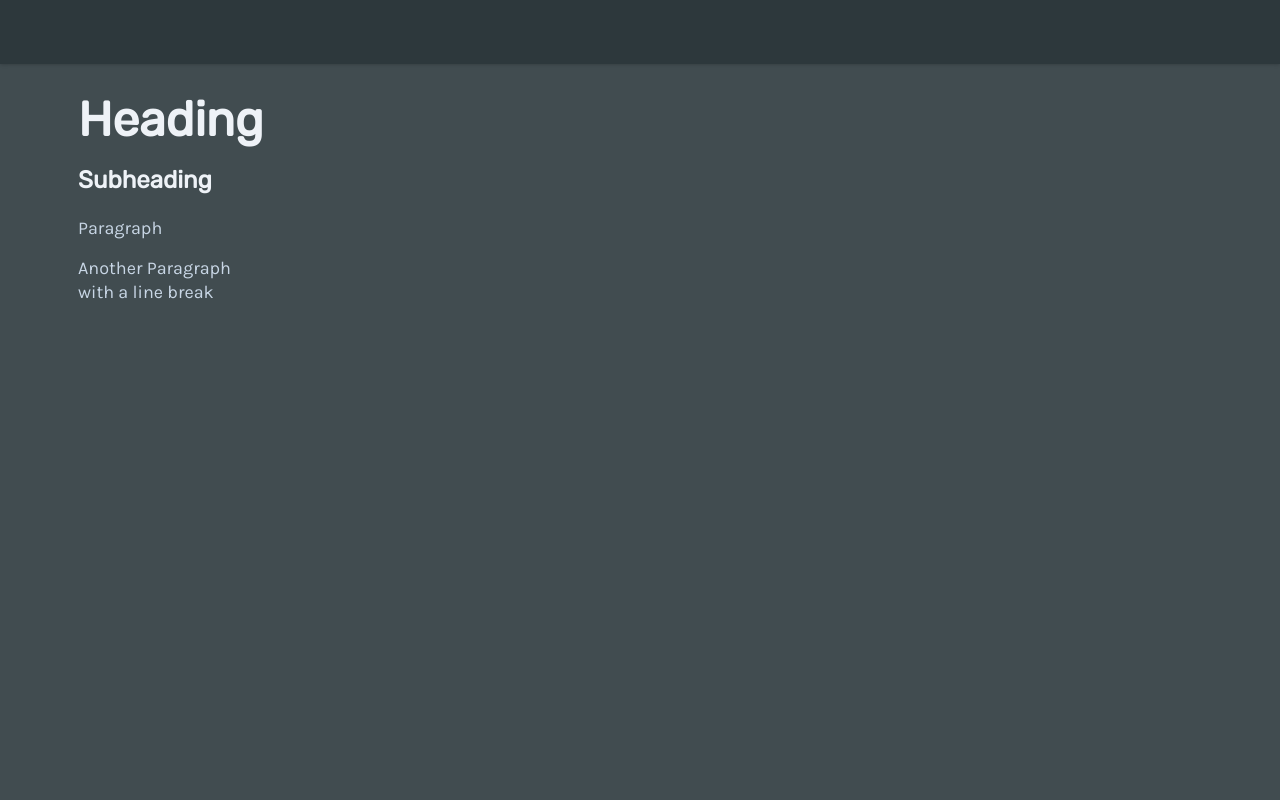
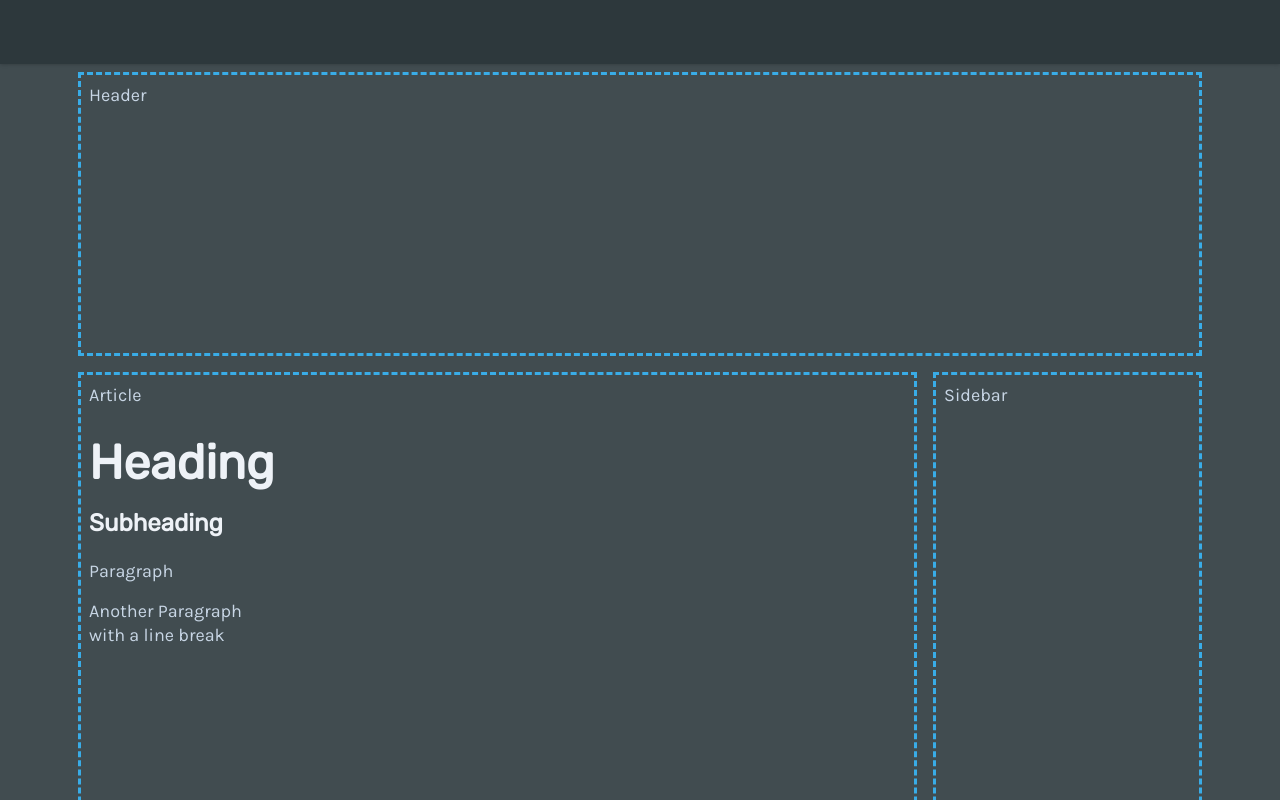
Before and after one commit to orjanbp/react-functional, a React (Create React App) app: page / in a window 1280 px wide. Shown: the top 800 px of the page. Built offline with nearby package versions, Linux system fonts and the light colour scheme.

Commit message:
refactor: add Outline, rename page to Flexbox

```diff
--- a/src/App.js
+++ b/src/App.js
@@ -1,13 +1,13 @@
 import React from 'react'
 
 import Header from './components/header'
-import PageIndex from './pages/index'
+import PageFlexbox from './pages/Flexbox'
 
 function App() {
   return (
     <>
       <Header />
-      <PageIndex />
+      <PageFlexbox />
     </>
   );
 }
--- a/src/components/column.js
+++ b/src/components/column.js
@@ -7,7 +7,7 @@ const Column = styled.div`
     };
     box-sizing: border-box;
     flex-shrink: 0;
-    padding: 0px 8px;
+    padding: 8px;
 `
 
 export default Column
--- /dev/null
+++ b/src/components/outline.js
@@ -0,0 +1,11 @@
+import styled from 'styled-components'
+
+const Outline = styled.div`
+  border: 3px dashed #39ace7;
+  width: 100%;
+  height: 100%;
+  padding: 8px;
+  box-sizing: border-box;
+`
+
+export default Outline
--- /dev/null
+++ b/src/pages/Flexbox.js
@@ -0,0 +1,39 @@
+import React from 'react'
+
+import Page from '../components/page'
+import Text from '../components/text'
+import Column from '../components/column'
+import Outline from '../components/outline'
+
+const PageFlexbox = () => (
+  <Page>
+    <Column col="12" area="a" style={{ height: 300 }}>
+      <Outline>
+        <Text.p>Header</Text.p>
+      </Outline>
+    </Column>
+    <Column col="9" style={{}}>
+      <Outline>
+        <Text.p>Article</Text.p>
+        <Text.h1>Heading</Text.h1>
+        <Text.h2>Subheading</Text.h2>
+        <Text.p>Paragraph</Text.p>
+        <Text.p>
+          Another Paragraph <br /> with a line break
+        </Text.p>
+      </Outline>
+    </Column>
+    <Column col="3" style={{ minHeight: 600 }}>
+      <Outline>
+        <Text.p>Sidebar</Text.p>
+      </Outline>
+    </Column>
+    <Column col="12" style={{ height: 200 }}>
+      <Outline>
+        <Text.p>Footer</Text.p>
+      </Outline>
+    </Column>
+  </Page>
+)
+
+export default PageFlexbox
--- a/src/pages/cssGrid.js
+++ b/src/pages/cssGrid.js
@@ -23,7 +23,7 @@ const Container = styled.div`
     grid-area: ${props => props.area ? props.area : ''};
 `
 
-const PageIndex = () => (
+const CssGrid = () => (
     <Page>
         <Grid>
             <Container area='d' style={{background: '#bdc3c7'}}>
@@ -45,4 +45,4 @@ const PageIndex = () => (
     </Page>
 )
 
-export default PageIndex;
+export default CssGrid;
--- a/src/pages/index.js
+++ /dev/null
@@ -1,22 +0,0 @@
-import React from 'react';
-
-import Page from '../components/page'
-import Text from '../components/text'
-import Column from '../components/column'
-
-const PageIndex = () => (
-    <Page>
-        <Column col='6'>
-            <Text.h1>Heading</Text.h1>
-            <Text.h2>Subheading</Text.h2>
-            <Text.p>Paragraph</Text.p>
-            <Text.p>Another Paragraph <br /> with a line break</Text.p>
-        </Column>
-        <Column col='4'>
-        </Column>
-        <Column col='2'>
-        </Column>
-    </Page>
-)
-
-export default PageIndex;
```
